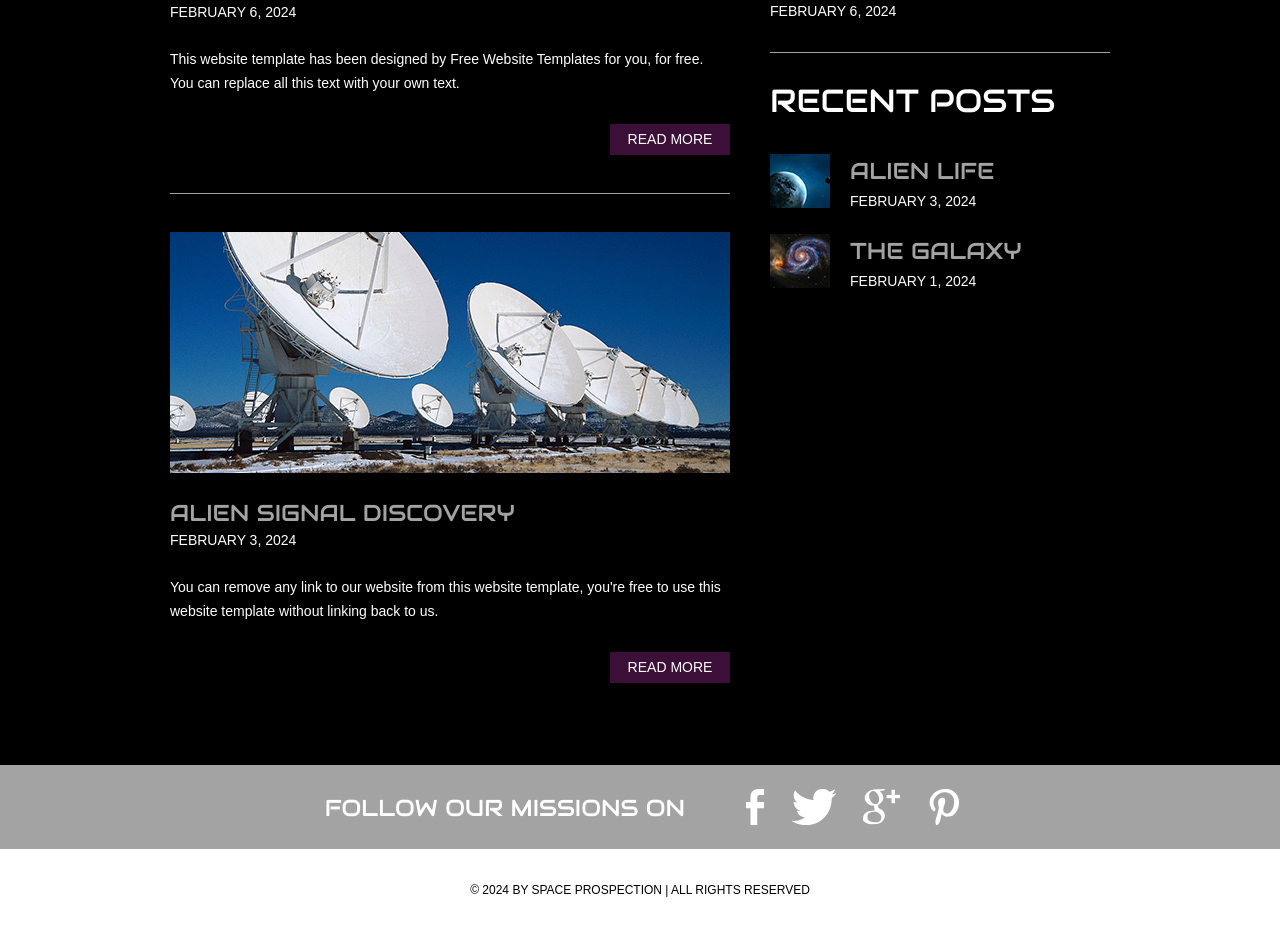
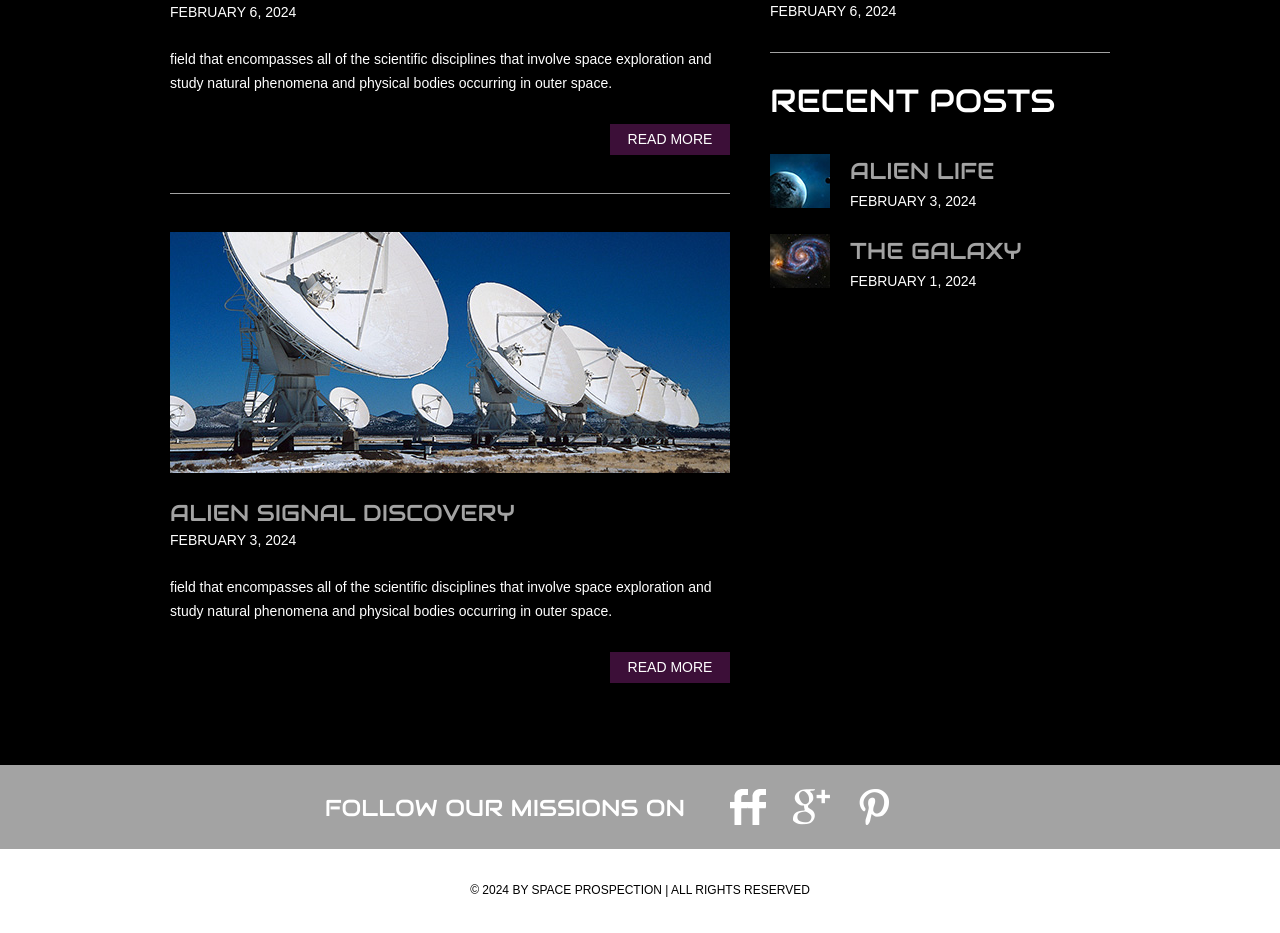
Before and after one commit to Seenusharmma/space.github.rs, a plain HTML site: page blog.html in a window 1280 px wide. Shown: the part 547-1480 px from the top of the page. Drawn offline with Linux system fonts and the light colour scheme.

Commit message:
Update blog.html

```diff
--- a/blog.html
+++ b/blog.html
@@ -4,7 +4,7 @@
 <head>
 	<meta charset="UTF-8">
 	<meta name="viewport" content="width=device-width, initial-scale=1.0">
-	<title>blog - Space Science Website Template</title>
+	<title>blog - Space & Science.in</title>
 	<link rel="stylesheet" href="css/style.css" type="text/css">
 	<link rel="stylesheet" type="text/css" href="css/mobile.css">
 	<script src="js/mobile.js" type="text/javascript"></script>
@@ -53,14 +53,14 @@
 								<a href="singlepost.html"><img src="images/astronaut.jpg" alt=""></a>
 								<h1>SUCCESFUL REPAIR OF THE MX-1 SAT</h1>
 								<span>FEBRUARY 6, 2024</span>
-								<p>This website template has been designed by Free Website Templates for you, for free. You can replace all this text with your own text.</p>
+								<p>field that encompasses all of the scientific disciplines that involve space exploration and study natural phenomena and physical bodies occurring in outer space.</p>
 								<a href="singlepost.html" class="more">Read More</a>
 							</li>
 							<li>
 								<a href="singlepost.html"><img src="images/satellite-dish.jpg" alt=""></a>
 								<h1>ALIEN SIGNAL DISCOVERY</h1>
 								<span>FEBRUARY 3, 2024</span>
-								<p>You can remove any link to our website from this website template, you're free to use this website template without linking back to us.</p>
+								<p>field that encompasses all of the scientific disciplines that involve space exploration and study natural phenomena and physical bodies occurring in outer space.</p>
 								<a href="singlepost.html" class="more">Read More</a>
 							</li>
 						</ul>
@@ -98,8 +98,8 @@
 				<div>
 					<h1>FOLLOW OUR  MISSIONS ON</h1>
 					<div>
-						<a href="https://www.facebook.com/profile.php?id=100036905383862" class="facebook">facebook</a>
-						<a href="http://freewebsitetemplates.com/go/twitter/" class="twitter">twitter</a>
+						<a href="https://www.facebook.com/profile.php?id=100036905383862">facebook</a>
+						<a href="https://twitter.com/Roshans38496360">twitter</a>
 						<a href="" class="googleplus">googleplus</a>
 						<a href="" class="pinterest">pinterest</a>
 					</div>
```
